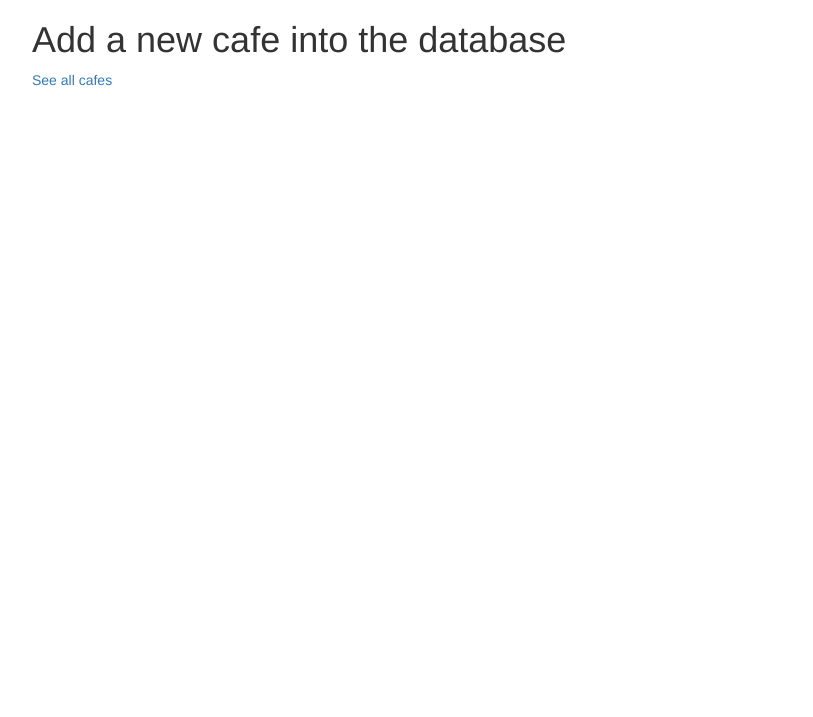
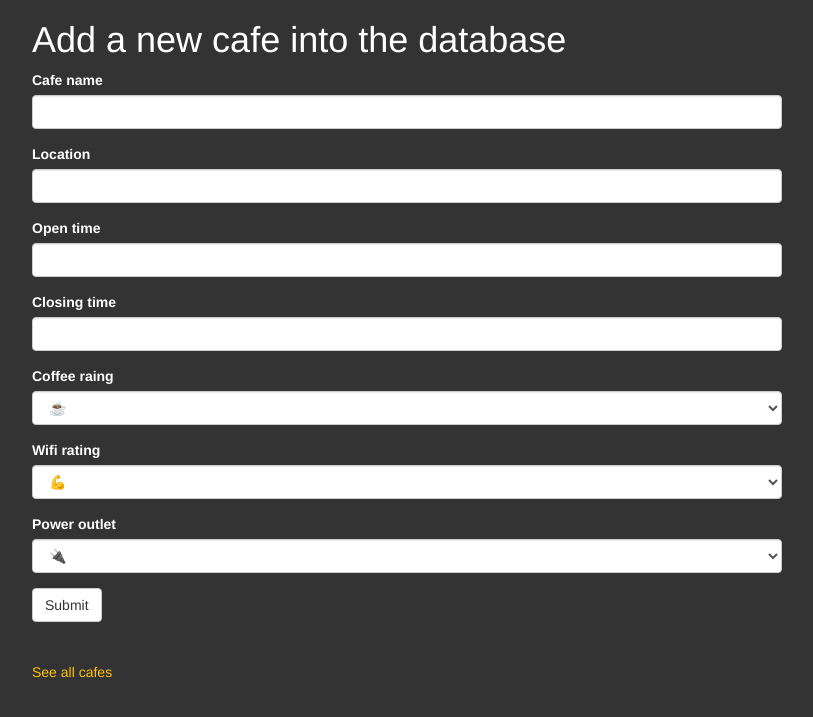
Before and after one commit to ninopowski/Advance-flask-wtf, a Flask app: page /add in a window 1280 px wide. Shown: the top 717 px of the page, without its empty margins (38-851 px from the left). Run offline with Flask 2, Linux system fonts and the light colour scheme; some libraries are stand-ins or nearby versions.

Commit message:
finished, with /add working but not linked. (recap for csv and Flask)

```diff
--- a/cafe-data.csv
+++ b/cafe-data.csv
@@ -3,3 +3,4 @@ Lighthaus,https://goo.gl/maps/2EvhB4oq4gyUXKXx9,11AM, 3:30PM,☕☕☕☕️,
 Esters,https://goo.gl/maps/13Tjc36HuPWLELaSA,8AM,3PM,☕☕☕☕,💪💪💪,🔌
 Ginger & White,https://goo.gl/maps/DqMx2g5LiAqv3pJQ9,7:30AM,5:30PM,☕☕☕,✘,🔌
 Mare Street Market,https://goo.gl/maps/ALR8iBiNN6tVfuAA8,8AM,1PM,☕☕,💪💪💪,🔌🔌🔌
+my coffee,https://my.com,11:00AM,23:00PM,☕☕,💪,🔌🔌🔌🔌
--- a/main.py
+++ b/main.py
@@ -1,8 +1,8 @@
-from flask import Flask, render_template
+from flask import Flask, render_template, redirect, url_for
 from flask_bootstrap import Bootstrap
 from flask_wtf import FlaskForm
-from wtforms import StringField, SubmitField
-from wtforms.validators import DataRequired
+from wtforms import StringField, SubmitField, SelectField
+from wtforms.validators import DataRequired, URL
 import csv
 
 app = Flask(__name__)
@@ -12,15 +12,14 @@ Bootstrap(app)
 
 class CafeForm(FlaskForm):
     cafe = StringField('Cafe name', validators=[DataRequired()])
+    location = StringField('Location', validators=[DataRequired(), URL()])
+    open_time = StringField('Open time', validators=[DataRequired()])
+    closing_time = StringField('Closing time', validators=[DataRequired()])
+    coffee_rating = SelectField('Coffee raing',validators=[DataRequired()], choices=["☕", "☕☕", "☕☕☕", "☕☕☕☕"])
+    wifi_rating = SelectField('Wifi rating', validators=[DataRequired()], choices=["💪", "💪💪", "💪💪💪", "💪💪💪💪"])
+    power_outlet = SelectField('Power outlet', validators=[DataRequired()], choices=["🔌", "🔌🔌", "🔌🔌🔌", "🔌🔌🔌🔌"])
     submit = SubmitField('Submit')
 
-# Exercise:
-# add: Location URL, open time, closing time, coffee rating, wifi rating, power outlet rating fields
-# make coffee/wifi/power a select element with choice of 0 to 5.
-#e.g. You could use emojis ☕️/💪/✘/🔌
-# make all fields required except submit
-# use a validator to check that the URL field has a URL entered.
-# ---------------------------------------------------------------------------
 
 
 # all Flask routes below
@@ -29,15 +28,21 @@ def home():
     return render_template("index.html")
 
 
-@app.route('/add')
+@app.route('/add', methods=["GET", "POST"])
 def add_cafe():
     form = CafeForm()
     if form.validate_on_submit():
-        print("True")
-    # Exercise:
-    # Make the form write a new row into cafe-data.csv
-    # with   if form.validate_on_submit()
-    return render_template('add.html', form=form)
+        new_line = (f'\n{form.cafe.data},'
+                    f'{form.location.data},'
+                    f'{form.open_time.data},'
+                    f'{form.closing_time.data},'
+                    f'{form.coffee_rating.data},'
+                    f'{form.wifi_rating.data},'
+                    f'{form.power_outlet.data}')
+        with open("cafe-data.csv", "a", encoding='utf8') as csv_obj:
+            csv_obj.write(new_line)
+        return redirect(url_for('cafes'))
+    return render_template("add.html", form=form)
 
 
 @app.route('/cafes')
--- a/static/css/styles.css
+++ b/static/css/styles.css
@@ -1,5 +1,4 @@
-/* This CSS file will need to be added to the styling of
-your web pages for the styles to be rendered. */
+
 
 body {
 background-color: #333;
--- a/templates/add.html
+++ b/templates/add.html
@@ -1,4 +1,10 @@
 {% extends 'bootstrap/base.html' %}
+{% import "bootstrap/wtf.html" as wtf %}
+
+{% block styles %}
+{{ super() }}
+<link rel="stylesheet" href="{{url_for('static', filename='css/styles.css')}}">
+{% endblock %}
 
 {% block title %}Add A New Cafe{% endblock %}
 
@@ -9,9 +15,9 @@
 
       <h1>Add a new cafe into the database</h1>
 
-      <!-- This is where your WTForm will go -->
+      {{ wtf.quick_form(form, novalidate=True) }}
 
-	  <p class="space-above"><a href="#">See all cafes</a></p>
+	  <p class="space-above"><a href="{{url_for('cafes')}}">See all cafes</a></p>
 
     </div>
   </div>
```
